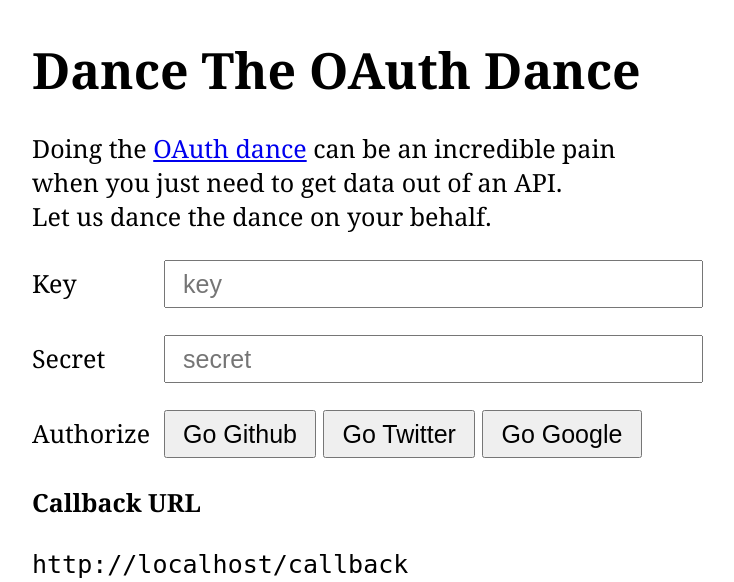
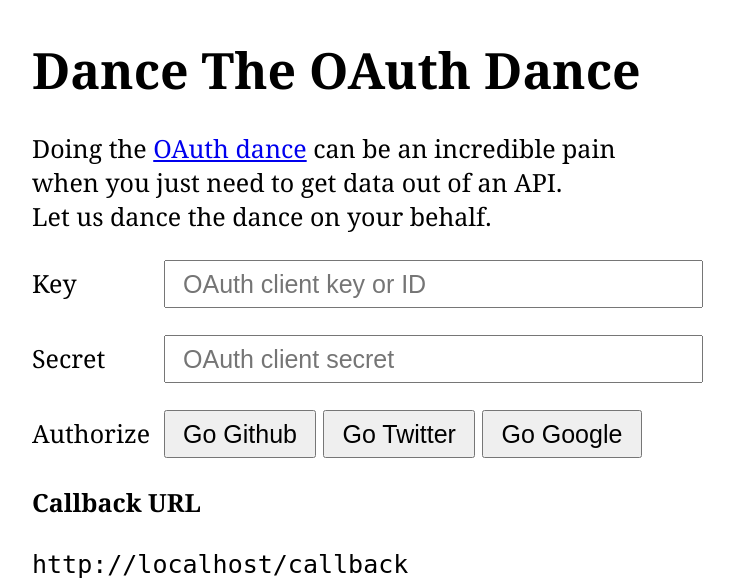
Before and after one commit to migurski/oauth-dance, a Flask app: page / in a window 1280 px wide. Shown: the top 582 px of the page, without its empty margins (4-738 px from the left). Run offline with Flask 2, Linux system fonts and the light colour scheme; parts of the project's set-up code (start-up, migrations or seed data) failed here and were passed over.

Commit message:
Tweaked words

```diff
--- a/templates/index.html
+++ b/templates/index.html
@@ -17,11 +17,11 @@
 
         <p>
             <label for="key">Key</label>
-            <input type="text" name="key" placeholder="key">
+            <input type="text" name="key" placeholder="OAuth client key or ID">
         </p>
         <p>
             <label for="secret">Secret</label>
-            <input type="text" name="secret" placeholder="secret">
+            <input type="text" name="secret" placeholder="OAuth client secret">
         </p>
         <p>
             <label for="provider">Authorize</label>
```
